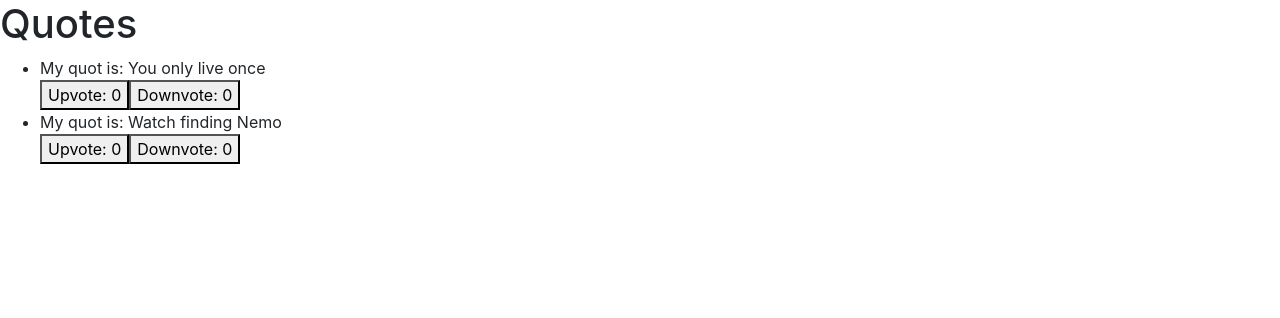
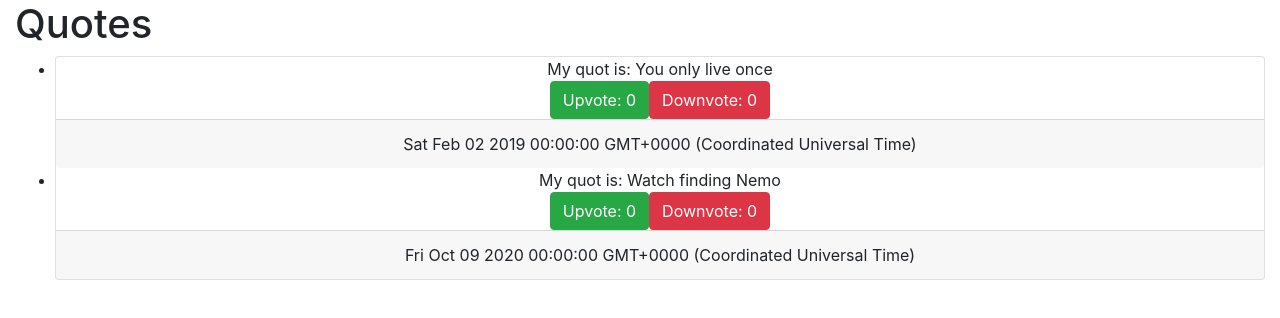
Before and after one commit to Ashisoma/Quote, an Angular app: page / in a window 1280 px wide. Shown: the top 318 px of the page. Built offline with nearby package versions, Linux system fonts and the light colour scheme.

Commit message:
add bootstrap

```diff
--- a/src/app/quotes/quotes.component.html
+++ b/src/app/quotes/quotes.component.html
@@ -1,20 +1,39 @@
+<div class="container-fluid">
 <h1>Quotes</h1>
-
 <ul>
-  <div>
-    <li *ngFor= 'let quote of quote;let i=index' >
+  <div class="card text-center">
+    <li *ngFor='let quote of quote;let i=index'>
+      <div class="cardheader">
       My quot is: {{quote.name}}
+      </div>
 
       <div>
         <span>
-              <button (click)="increment(i)"> Upvote: {{quote.upvote}} </button>
-
-          </span>
-          <span>
-
-            <button (click)="decrement(i)"> Downvote: {{quote.downvote}} </button>
-          </span>
-    </div>
+          <button (click)="increment(i)" class="btn btn-success"> Upvote: {{quote.upvote}} </button>
+        </span>
+        <span>
+          <button (click)="decrement(i)" class="btn btn-danger"> Downvote: {{quote.downvote}} </button>
+        </span>
+      </div>
+      <div class="card-footer">
+        {{quote.date}}
+      </div>
     </li>
   </div>
 </ul>
+</div>
+<!-- <div class="card text-center" *ngFor='let quote of quote;let i=index'>
+  <div class="card-header">
+    {{quote.date}}
+  </div>
+  <div class="card-body">
+    <h5 class="card-title">Special title treatment</h5>
+    <p class="card-text">{{quote.name}}</p>
+    <div class="class">
+    <button (click)="increment(i)" class="btn btn-success col"> Upvote: {{quote.upvote}} </button>
+    <button (click)="decrement(i)" class="btn btn-danger col"> Downvote: {{quote.downvote}} </button>
+  </div>
+  <div class="card-footer text-muted">
+     {{quote.date}}
+  </div>
+</div> -->
--- a/src/index.html
+++ b/src/index.html
@@ -1,13 +1,19 @@
 <!doctype html>
 <html lang="en">
+
 <head>
   <meta charset="utf-8">
   <title>Quotes</title>
   <base href="/">
   <meta name="viewport" content="width=device-width, initial-scale=1">
+  <link rel="stylesheet" href="https://cdnjs.cloudflare.com/ajax/libs/font-awesome/5.14.0/css/all.min.css"
+    integrity="sha512-1PKOgIY59xJ8Co8+NE6FZ+LOAZKjy+KY8iq0G4B3CyeY6wYHN3yt9PW0XpSriVlkMXe40PTKnXrLnZ9+fkDaog=="
+    crossorigin="anonymous" />
   <link rel="icon" type="image/x-icon" href="favicon.ico">
 </head>
+
 <body>
   <app-root></app-root>
 </body>
+
 </html>
```
